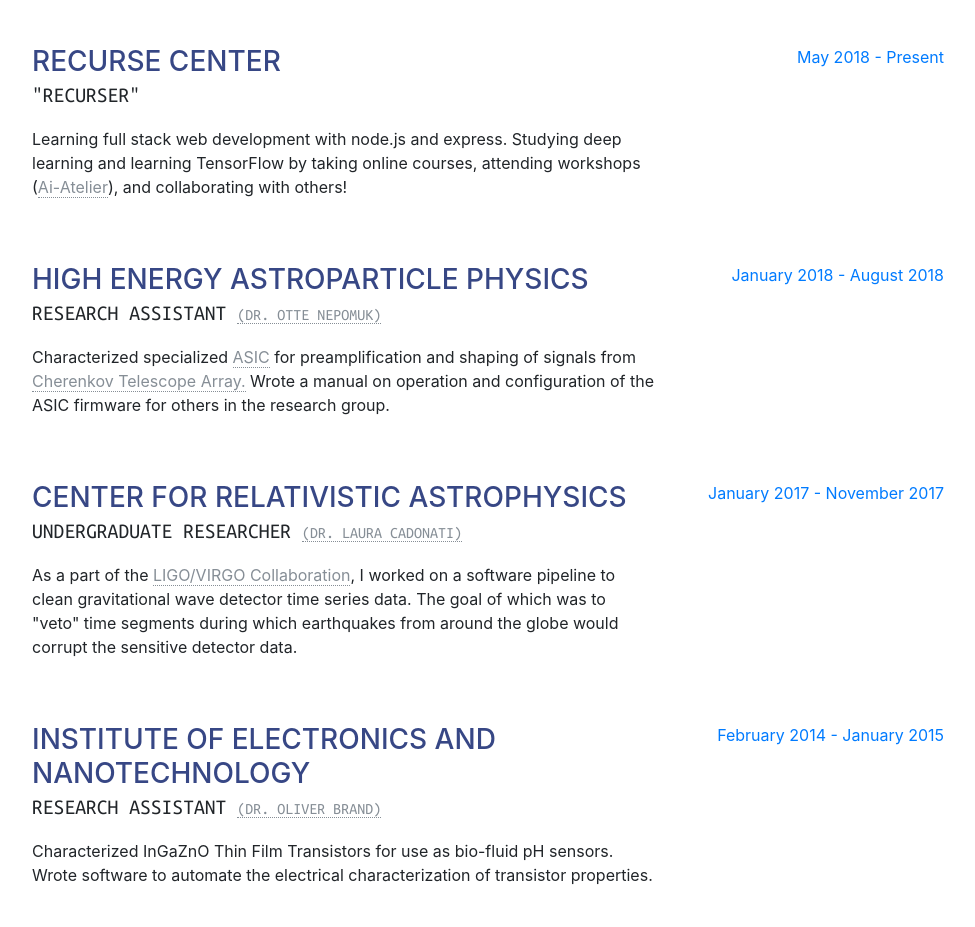
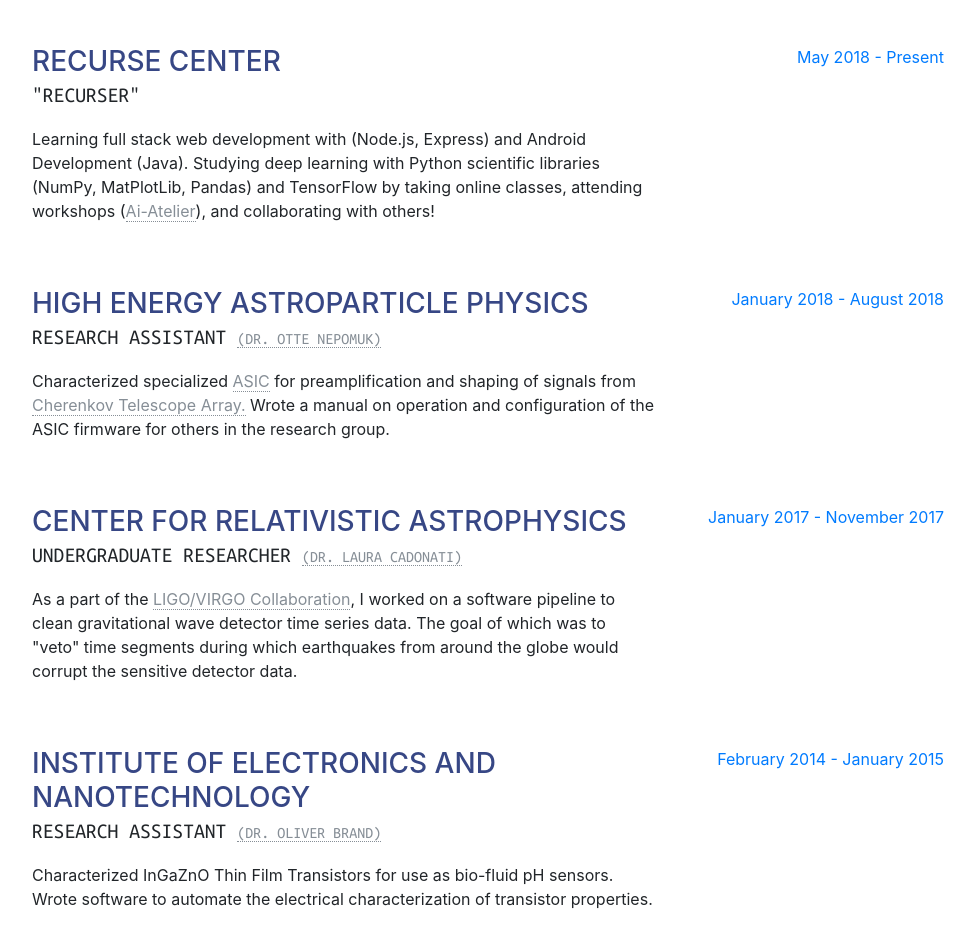
Before and after one commit to rossmclane/rossmclane.github.io, a website with bundled scripts: page index.html in a window 1280 px wide. Shown: the part 889-1816 px from the top of the page, without its empty margins (288-1263 px from the left). Built offline with nearby package versions, Linux system fonts and the light colour scheme; a web font is replaced by a local one.

Commit message:
Changes in resume

```diff
--- a/index.html
+++ b/index.html
@@ -118,7 +118,7 @@
             <div class="resume-content mr-auto">
               <h3 class="mb-0 exp">Recurse Center</h3>
               <div class="subheading mb-3">"Recurser"</div>
-              <p>Learning full stack web development with node.js and express. Studying deep learning and learning TensorFlow by taking online courses, attending workshops (<a href="http://ai-atelier.com/" class="mylink">Ai-Atelier</a>), and collaborating with others! </p>
+              <p>Learning full stack web development with (Node.js, Express) and Android Development (Java). Studying deep learning with Python  scientific libraries (NumPy, MatPlotLib, Pandas) and TensorFlow by taking online classes, attending workshops (<a href="http://ai-atelier.com/" class="mylink">Ai-Atelier</a>), and collaborating with others! </p>
             </div>
             <div class="resume-date text-md-right">
               <span class="text-primary">May 2018 - Present</span>
```
